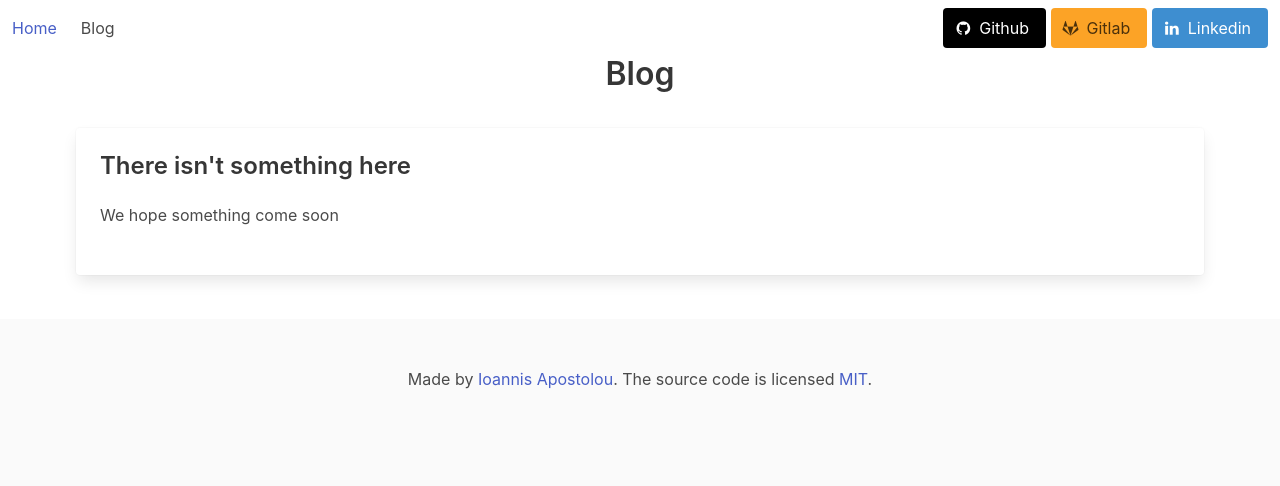
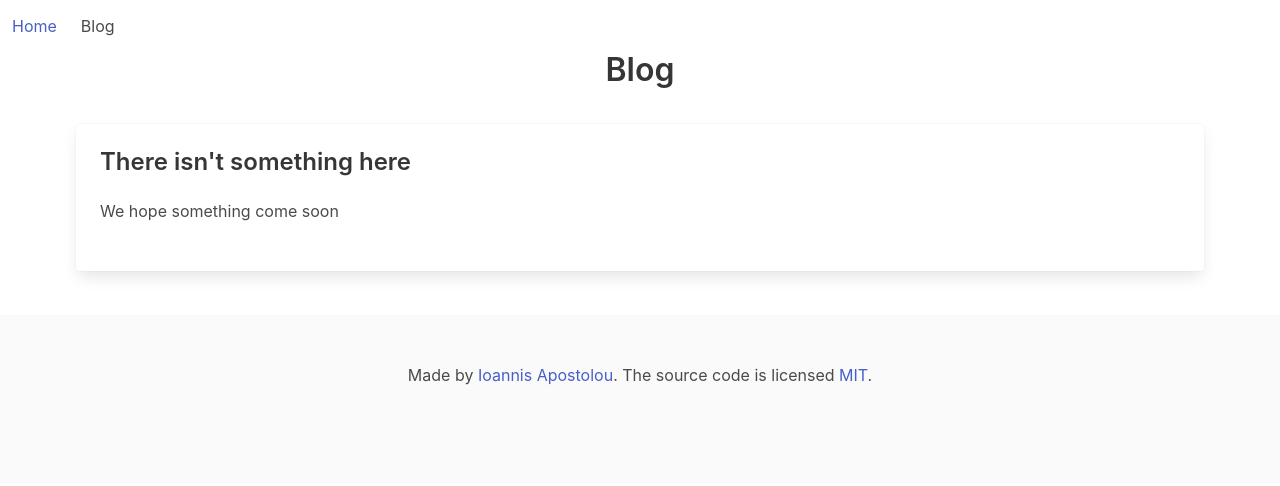
Before and after one commit to giannistolou/blog-django, a Django app: page /blog/ in a window 1280 px wide. Shown: the top 486 px of the page. Run offline with Django 3.2, Linux system fonts and the light colour scheme; data that the repository does not hold is empty.

Commit message:
fix a bug in header

```diff
--- a/templates/header.html
+++ b/templates/header.html
@@ -77,7 +77,7 @@ $(document).ready(function() {
     <div class="navbar-end">
       <div class="navbar-item">
           <p class="control">
-          {% if informations.github_link != ''%}
+          {% if informations.github_link != '' and informations.github_link%}
           <a class="button is-dark" style="background-color:black" target="_blank" href={{informations.github_link}}>
               <span class="icon">
                 <i class="fa fa fa-github"></i>
@@ -86,7 +86,7 @@ $(document).ready(function() {
             </a>
           {% endif %}
 
-          {% if informations.gitlab_link != ''%}
+          {% if informations.gitlab_link != '' and informations.gitlab_link%}
            <a class="button is-warning" style="background-color:#FCA326" target="_blank" href={{informations.gitlab_link}}>
               <span class="icon">
                 <i class="fa fa fa-gitlab"></i>
@@ -95,7 +95,7 @@ $(document).ready(function() {
             </a>
           {%endif%}
 
-            {% if informations.linkedin_link != ''%}
+            {% if informations.linkedin_link != '' and informations.linkedin_link%}
             <a class="button is-info" target="_blank" href={{informations.linkedin_link}}>
               <span class="icon">
                 <i class="fa fa fa-linkedin"></i>
```
